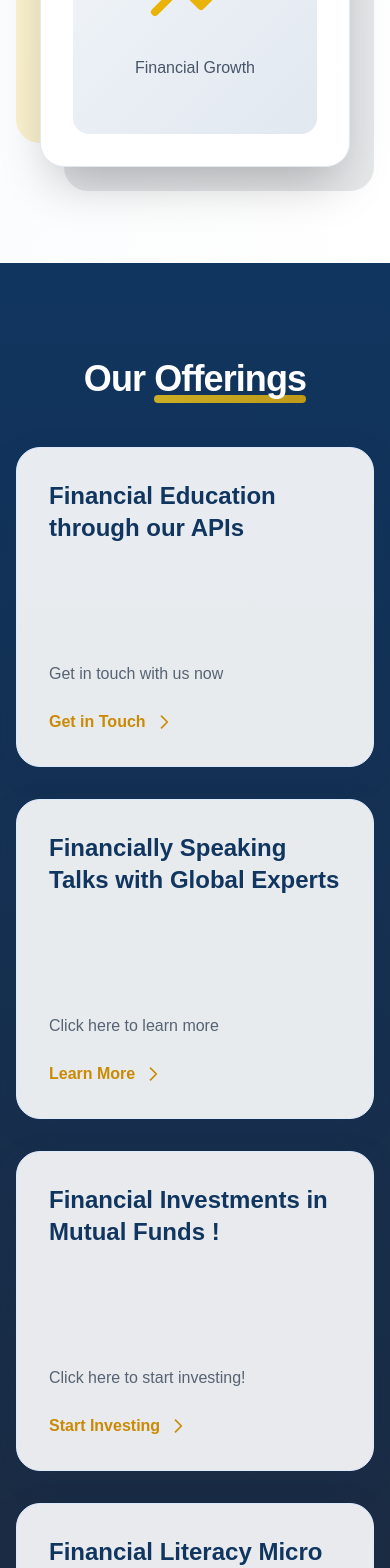
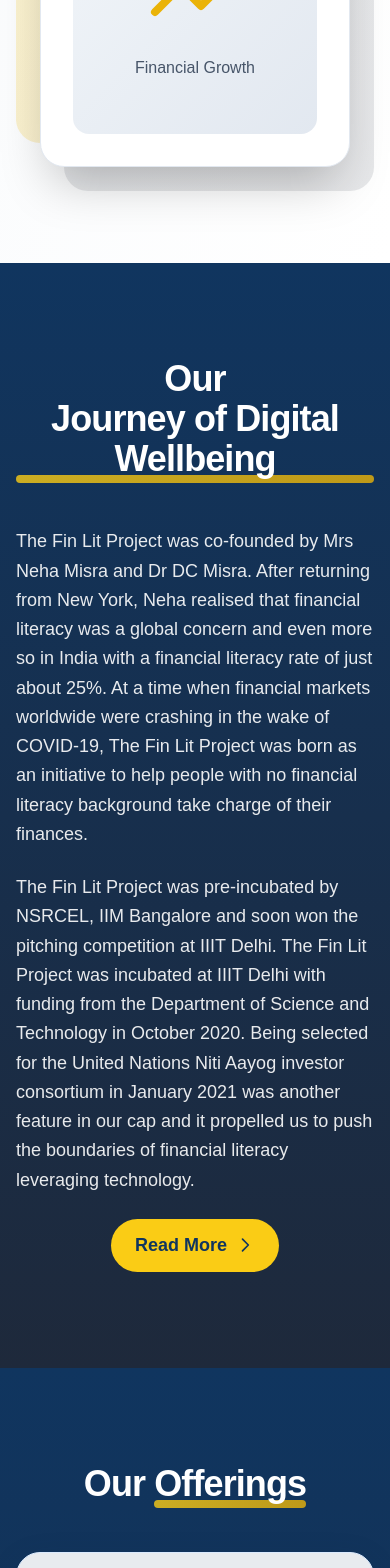
Before and after one commit to khushi7983/Finlit, a React (Vite) app: page / in a window 390 px wide. Shown: the part 3690-5258 px from the top of the page. Built offline with nearby package versions, Linux system fonts and the light colour scheme.

Commit message:
Journey added

```diff
--- a/src/components/HomePage/Hero.jsx
+++ b/src/components/HomePage/Hero.jsx
@@ -4,6 +4,7 @@
 import Offerings from "./Offerings";
 import phone from "../../assets/phone.mp4";
 import finance from "../../assets/finance.gif";
+import Journey from "./Journey";
 
 const Hero = () => (
   <>
@@ -253,7 +254,10 @@
       </div>
     </section>
     {/* Render Offerings section directly below Hero */}
+
+        <Journey/>
     <Offerings />
+
   </>
 );
 
--- /dev/null
+++ b/src/components/HomePage/Journey.jsx
@@ -0,0 +1,42 @@
+import React from 'react';
+
+const Journey = () => (
+  <section id="journey" className="relative py-24 px-4 md:px-8 bg-gradient-to-b from-[#10355f] to-[#1e293b] overflow-hidden">
+    <div className="relative z-10 max-w-4xl mx-auto">
+      <h2 className="text-4xl sm:text-5xl font-black text-center mb-12 text-white tracking-tight">
+        Our <span className="relative inline-block">
+          Journey of Digital Wellbeing
+          <span className="absolute left-0 -bottom-1 w-full h-2 bg-gradient-to-r from-yellow-400 to-yellow-500 opacity-80 rounded-full -z-10"></span>
+        </span>
+      </h2>
+      <div className="space-y-6 text-white/90 text-lg leading-relaxed animate-fadeIn">
+        <p className="opacity-0 animate-[fadeIn_1s_ease-out_0.2s_forwards]">
+          The Fin Lit Project was co-founded by Mrs Neha Misra and Dr DC Misra. After returning from New York, Neha realised that financial literacy was a global concern and even more so in India with a financial literacy rate of just about 25%. At a time when financial markets worldwide were crashing in the wake of COVID-19, The Fin Lit Project was born as an initiative to help people with no financial literacy background take charge of their finances.
+        </p>
+        <p className="opacity-0 animate-[fadeIn_1s_ease-out_0.4s_forwards]">
+          The Fin Lit Project was pre-incubated by NSRCEL, IIM Bangalore and soon won the pitching competition at IIIT Delhi. The Fin Lit Project was incubated at IIIT Delhi with funding from the Department of Science and Technology in October 2020. Being selected for the United Nations Niti Aayog investor consortium in January 2021 was another feature in our cap and it propelled us to push the boundaries of financial literacy leveraging technology.
+        </p>
+        {/* Only showing the first two paragraphs initially */}
+        <div className="mt-8 text-center">
+          <a
+            href="/full-journey"
+            className="inline-flex items-center gap-2 px-6 py-3 rounded-full bg-yellow-400 text-[#10355f] font-semibold hover:bg-yellow-500 hover:shadow-lg transition-all duration-300 focus:outline-none focus:ring-4 focus:ring-yellow-200"
+          >
+            Read More
+            <svg width="20" height="20" fill="none" stroke="currentColor" strokeWidth="2" viewBox="0 0 24 24">
+              <path strokeLinecap="round" strokeLinejoin="round" d="M9 5l7 7-7 7"/>
+            </svg>
+          </a>
+        </div>
+      </div>
+    </div>
+    <style jsx>{`
+      @keyframes fadeIn {
+        from { opacity: 0; transform: translateY(20px); }
+        to { opacity: 1; transform: translateY(0); }
+      }
+    `}</style>
+  </section>
+);
+
+export default Journey;
```
